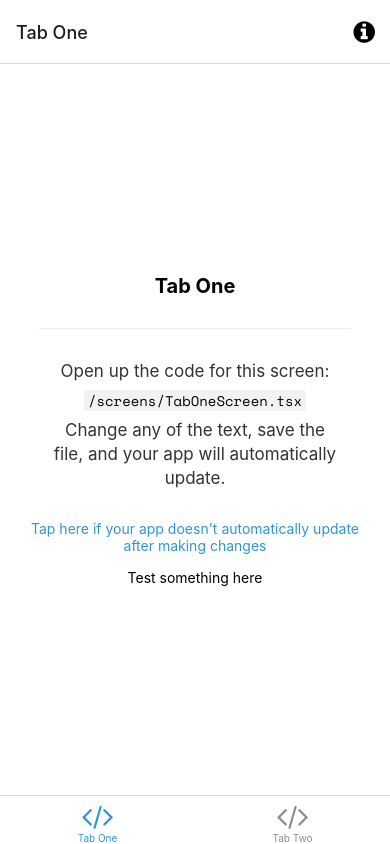
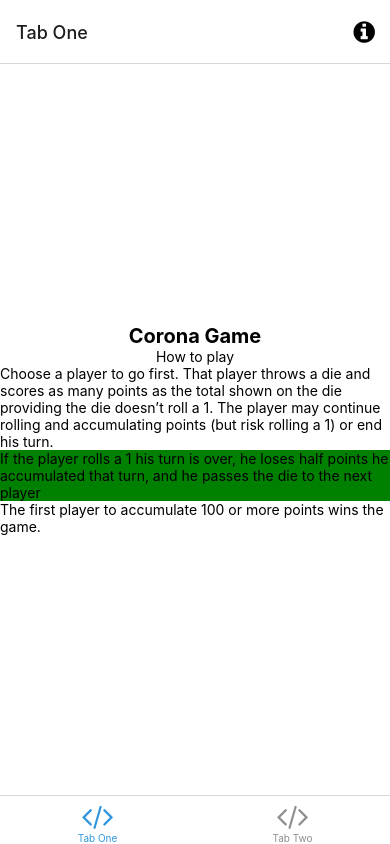
Before and after one commit to claredang/sfu-hackathon, a React Native app: screen /TabOne in a window 390 px wide. Built offline with nearby package versions, Linux system fonts and the light colour scheme; what expo-linking would draw is missing.

Commit message:
add sty;es

```diff
--- a/screens/TabOneScreen.tsx
+++ b/screens/TabOneScreen.tsx
@@ -1,4 +1,4 @@
-import { StyleSheet } from 'react-native';
+import { StyleSheet, Button } from 'react-native';
 
 import EditScreenInfo from '../components/EditScreenInfo';
 import { Text, View } from '../components/Themed';
@@ -7,10 +7,12 @@ import { RootTabScreenProps } from '../types';
 export default function TabOneScreen({ navigation }: RootTabScreenProps<'TabOne'>) {
   return (
     <View style={styles.container}>
-      <Text style={styles.title}>Tab One</Text>
-      <View style={styles.separator} lightColor="#eee" darkColor="rgba(255,255,255,0.1)" />
-      <EditScreenInfo path="/screens/TabOneScreen.tsx" />
-      <Text>Test something here</Text>
+      <Text style={styles.title}>Corona Game</Text>
+      <Text>How to play</Text>
+      <Text style={styles.box1}>Choose a player to go first. That player throws a die and scores as many points as the total shown on the die providing the die doesn’t roll a 1. The player may continue rolling and accumulating points (but risk rolling a 1) or end his turn.</Text>
+      <Text style={styles.box}>If the player rolls a 1 his turn is over, he loses half points he accumulated that turn, and he passes the die to the next player</Text>
+      <Text>The first player to accumulate 100 or more points wins the game.</Text>
+      {/* <Button>Start the game</Button> */}
     </View>
   );
 }
@@ -20,14 +22,20 @@ const styles = StyleSheet.create({
     flex: 1,
     alignItems: 'center',
     justifyContent: 'center',
+    // backgroundColor: 'rgb(228,237,222)',
+    // backgroundColor: 'grey',
   },
   title: {
     fontSize: 20,
     fontWeight: 'bold',
+    color: 'black',
   },
   separator: {
-    marginVertical: 30,
+    // marginVertical: 30,
     height: 1,
     width: '80%',
   },
+  box: {
+    backgroundColor: 'green',
+  }
 });
```
Also changed, not shown: 1 other file (tests, documents, lock files or other folders).
